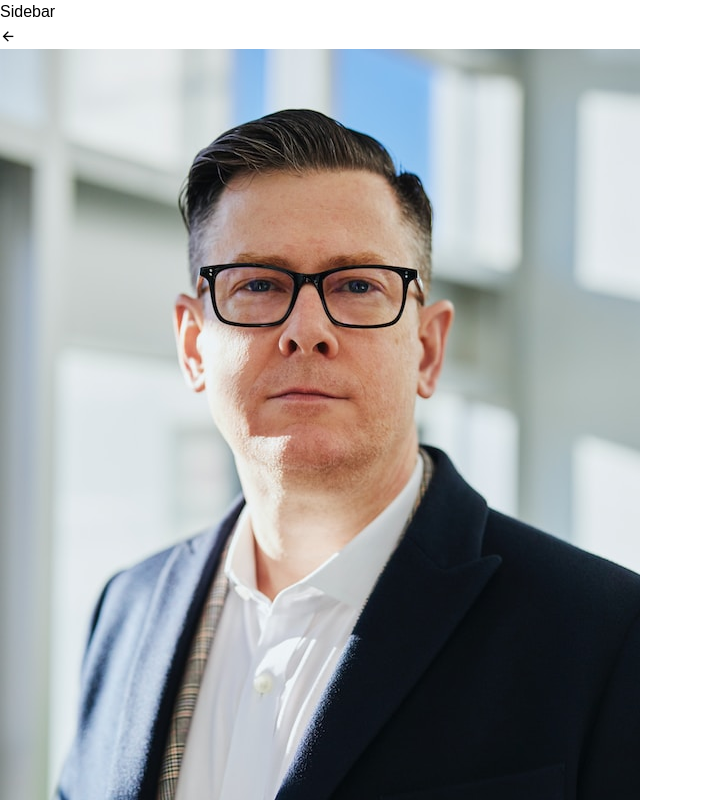
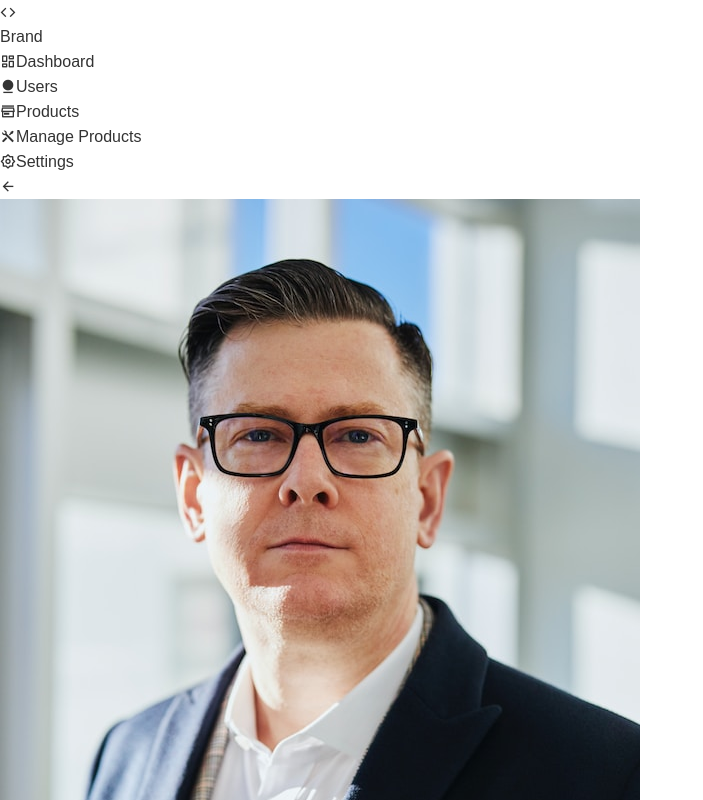
Before and after one commit to diptasahacse/nextjs-dashboard-with-tailwind, a Next.js app: page /dashboard/settings in a window 1280 px wide. Before the commit this address had no page. Shown: the top 800 px of the page, without its empty margins (0-703 px from the left). Built offline with nearby package versions, Linux system fonts and the light colour scheme.

Commit message:
working on sidebar

```diff
--- a/Components/Dashboard/Layouts/Content.js
+++ b/Components/Dashboard/Layouts/Content.js
@@ -6,11 +6,11 @@ const Content = ({ children, open, setOpen }) => {
   return (
     <div
       id="dashboard-main-content"
-      className="w-full  overflow-x-hidden bg-base-200"
+      className="w-full  overflow-y-auto bg-base-200"
     >
       <div className="h-full">
         <DashboardNav open={open} setOpen={setOpen} />
-        <div id="dashboard-content" className="overflow-y-auto bg-base-200">
+        <div id="dashboard-content" className="bg-base-200">
           <div className="p-4">{children}</div>
         </div>
         <DashboardFooter />
--- a/Components/Dashboard/Layouts/DashboardNav.js
+++ b/Components/Dashboard/Layouts/DashboardNav.js
@@ -1,3 +1,4 @@
+import Link from "next/link";
 import React from "react";
 
 const DashboardNav = ({ open, setOpen }) => {
@@ -28,10 +29,10 @@ const DashboardNav = ({ open, setOpen }) => {
             className="menu menu-compact dropdown-content mt-3 p-2 shadow bg-base-100 rounded-box w-52"
           >
             <li>
-              <a className="justify-between">
+              <Link href='/dashboard/profile' className="justify-between">
                 Profile
                 <span className="badge">New</span>
-              </a>
+              </Link>
             </li>
             <li>
               <a>Settings</a>
--- a/Components/Dashboard/Layouts/Sidebar.js
+++ b/Components/Dashboard/Layouts/Sidebar.js
@@ -1,14 +1,54 @@
+import Link from "next/link";
 import React from "react";
+import itemList from "../../../public/data/dashboard-sidebar.json";
 
 const Sidebar = ({ open, setOpen }) => {
+  console.log(itemList);
   return (
     <div
       id="dashboard-sidebar"
-      className={`bg-primary duration-500   p-5 pt-8 ${
+      className={`bg-primary overflow-hidden overflow-y-auto duration-500 ${
         open ? "w-72" : "w-20"
-      } text-white relative`}
+      } text-white `}
     >
-      Sidebar
+      <div className="sticky bg-primary p-5 top-0">
+        <div className=" inline-flex gap-2 items-center">
+          <span className="flex h-7 w-7  text-lg bg-purple-800 rounded-md items-center justify-center">
+            <i class="ri-code-fill"></i>
+          </span>
+          <h3
+            className={`font-semibold origin-left duration-300  ${
+              !open && "scale-0"
+            }`}
+          >
+            Brand
+          </h3>
+        </div>
+      </div>
+      <div className=" p-5">
+        <div>
+          <ul>
+            {itemList.map((item, index) => (
+              <li
+                className="text-sm flex items-center gap-x-4 cursor-pointer p-2 hover:bg-info rounded-md mt-2"
+                key={index}
+              >
+                <span className="text-2xl block float-left">
+                  <i class={item.icon}></i>
+                </span>
+                <Link
+                  className={`text-base font-medium flex-1 ${
+                    !open && "hidden"
+                  }`}
+                  href={`/${item.slug}`}
+                >
+                  {item.title}
+                </Link>
+              </li>
+            ))}
+          </ul>
+        </div>
+      </div>
     </div>
   );
 };
--- a/pages/_app.js
+++ b/pages/_app.js
@@ -1,8 +1,9 @@
 import Layouts from "../Components/Layouts/Layouts";
 import "remixicon/fonts/remixicon.css";
-import "../styles/globals.css";
+
 import DashboardLayout from "../Components/Dashboard/Layouts/DashboardLayout";
 import { useRouter } from "next/router";
+import "../styles/globals.css";
 function MyApp({ Component, pageProps }) {
   const router = useRouter()
   return (
--- /dev/null
+++ b/pages/dashboard/settings/index.js
@@ -0,0 +1,9 @@
+import React from 'react'
+
+const Settings = () => {
+  return (
+    <div>Settings</div>
+  )
+}
+
+export default Settings
--- a/pages/index.js
+++ b/pages/index.js
@@ -4,6 +4,8 @@ export default function Home() {
   return (
     <div>
       <HeroSection />
+
+
     </div>
   );
 }
--- /dev/null
+++ b/public/data/dashboard-sidebar.json
@@ -0,0 +1,27 @@
+[
+  {
+    "title": "Dashboard",
+    "slug": "/dashboard",
+    "icon": "ri-dashboard-line"
+  },
+  {
+    "title": "Users",
+    "slug": "/",
+    "icon": "ri-user-4-fill"
+  },
+  {
+    "title": "Products",
+    "slug": "/",
+    "icon": "ri-store-3-line"
+  },
+  {
+    "title": "Manage Products",
+    "slug": "/",
+    "icon": "ri-tools-fill"
+  },
+  {
+    "title": "Settings",
+    "slug": "/dashboard/settings",
+    "icon": "ri-settings-2-line"
+  }
+]
--- a/styles/globals.css
+++ b/styles/globals.css
@@ -18,3 +18,27 @@ a {
 * {
   box-sizing: border-box;
 }
+
+/* Scrollbar sidebar - dashboard */
+#dashboard-sidebar::-webkit-scrollbar {
+  width: 2px;
+}
+#dashboard-sidebar::-webkit-scrollbar-track {
+  background: transparent;
+}
+#dashboard-sidebar::-webkit-scrollbar-thumb {
+  background: rgb(158, 158, 158);
+  border-radius: 5px;
+}
+
+#dashboard-main-content::-webkit-scrollbar {
+  width: 7px;
+}
+
+#dashboard-main-content::-webkit-scrollbar-track {
+  background: #bababaad;
+}
+#dashboard-main-content::-webkit-scrollbar-thumb {
+  background: rgb(174, 174, 174);
+  border-radius: 10px;
+}
--- a/tailwind.config.js
+++ b/tailwind.config.js
@@ -4,7 +4,6 @@ module.exports = {
     "./pages/**/*.{js,ts,jsx,tsx}",
     "./components/**/*.{js,ts,jsx,tsx}",
   ],
-  important: true,
   daisyui: {
     themes: [
       {
```
